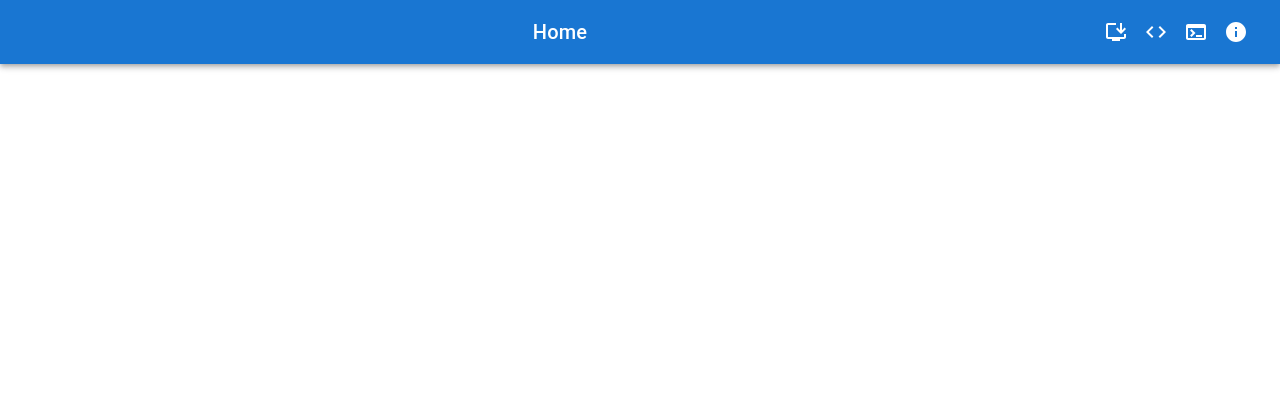
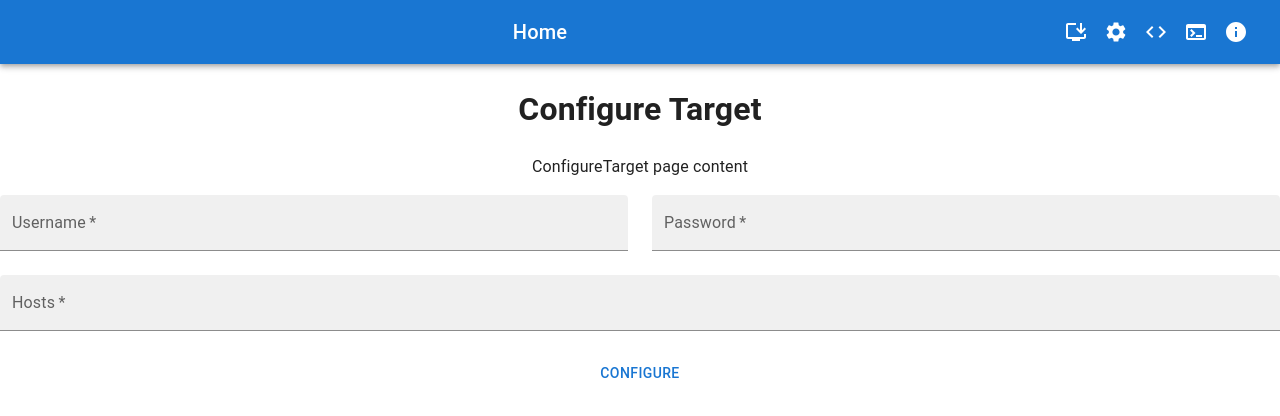
Before and after one commit to thesct22/toolbox_webapp, a React (Create React App) app in the folder react-frontend/: page /configure-target in a window 1280 px wide. Before the commit this address had no page. Shown: the top 416 px of the page. Built offline with nearby package versions, Linux system fonts and the light colour scheme.

Commit message:
added page to configure hosts to use ansible

```diff
--- a/react-frontend/src/Routes.js
+++ b/react-frontend/src/Routes.js
@@ -2,6 +2,7 @@ import React from 'react';
 import { Routes as DomRoutes, Route } from 'react-router-dom';
 
 import Home from './components/Home/Home';
+import ConfigureTarget from './components/ConfigureTarget/ConfigureTarget';
 import CodeEditor from './components/CodeEditor/CodeEditor';
 import Terminal from './components/Terminal/Terminal';
 import Instructions from './components/Instructions/Instructions';
@@ -12,6 +13,7 @@ function Routes() {
   return (
     <DomRoutes>
       <Route path="/" element={<Home />} />
+      <Route path="/configure-target" element={<ConfigureTarget />} />
       <Route path="/code-editor" element={<CodeEditor />} />
       <Route path="/terminal" element={<Terminal />} />
       <Route path="/instructions" element={<Instructions />} />
--- a/react-frontend/src/app/store.js
+++ b/react-frontend/src/app/store.js
@@ -33,6 +33,14 @@ export const store = configureStore({
         default:
           return state;
       }
-    }
+    },
+    hosts: (state = { hosts: "" }, action) => {
+      switch (action.type) {
+        case "hosts/setHosts":
+          return { hosts: action.payload };
+        default:
+          return state;
+      }
+    },
   },
 });
--- /dev/null
+++ b/react-frontend/src/components/ConfigureTarget/ConfigureTarget.js
@@ -0,0 +1,100 @@
+import React from 'react';
+import { useDispatch, useSelector } from "react-redux";
+import Grid from '@mui/material/Grid';
+import TextField from '@mui/material/TextField';
+import Button from '@mui/material/Button';
+
+export default function ConfigureTarget() {
+	const dispatch = useDispatch();
+
+	const [username, setUsername] = React.useState("");
+	const [password, setPassword] = React.useState("");
+	const [hosts, setHosts] = React.useState(useSelector((state) => state.hosts.hosts));
+	const usernameChanged = (event) => {
+			setUsername(event.target.value);
+	}
+	const passwordChanged = (event) => {
+			setPassword(event.target.value);
+	}
+
+	const hostsChanged = (event) => {
+			setHosts(event.target.value);
+			dispatch({ type: "hosts/setHosts", payload: event.target.value });
+	};
+
+	const handleClick = () => {
+		fetch(process.env.REACT_APP_API_URL + "/target/configure", {
+			method: "PUT",
+			headers: {
+				"Content-Type": "application/json",
+			},
+			body: JSON.stringify({
+				user: username,
+				password: password,
+				hosts: hosts,
+			}),
+		})
+			.then((response) => {
+				if (!response.ok) {
+					throw new Error(response.statusText);
+				}
+				return response.json();
+			})
+			.then((data) => {
+				console.log("Success:", data);
+			})
+			.catch((error) => {
+				console.log("Error:", error.message);
+			});
+	};
+	return (
+		<div>
+			<h1>Configure Target</h1>
+			<p>ConfigureTarget page content</p>
+			<Grid container spacing={3}>
+				<Grid item xs={12} md={6}>
+					<TextField
+						id="username"
+						required
+						label="Username"
+						variant="filled"
+						fullWidth
+						onChange={usernameChanged}
+						value={username}
+					/>
+				</Grid>
+				<Grid item xs={12} md={6}>
+						<TextField
+							id="password"
+							required
+							label="Password"
+							type="password"
+							variant="filled"
+							fullWidth
+							onChange={passwordChanged}
+							value={password}
+						/>
+				</Grid>
+				<Grid item xs={12}>
+					<TextField
+						id="hosts"
+						required
+						label="Hosts"
+						variant="filled"
+						fullWidth
+						placeholder="IP addresses or hostnames separated by commas"
+						onChange={hostsChanged}
+						value={useSelector((state) => state.hosts.hosts)}
+					/>
+				</Grid>
+				<Grid item xs={12}>
+					<Button
+							onClick={handleClick}
+					>
+							Configure
+					</Button>
+				</Grid>
+			</Grid>
+		</div>
+	);
+}
--- a/react-frontend/src/components/Home/Home.js
+++ b/react-frontend/src/components/Home/Home.js
@@ -1,5 +1,6 @@
 import React, { useEffect, useState } from "react";
 import { useDispatch, useSelector } from "react-redux";
+import Grid from '@mui/material/Grid';
 import TextField from '@mui/material/TextField';
 import Autocomplete from '@mui/material/Autocomplete';
 
@@ -10,7 +11,7 @@ export default function Home() {
   };
   const dispatch = useDispatch();
   const fetchTags = async () => {
-        const response = await fetch("http://localhost:8000/api/install/tags");
+      const response = await fetch(process.env.REACT_APP_API_URL + "/install/tags");
       const data = await response.json();
       dispatch({ type: "tags/setTags", payload: data });
   };
@@ -27,6 +28,17 @@ export default function Home() {
     <div>
       <h1>Home</h1>
       <p>Home page content</p>
+      <Grid container spacing={4} padding={4}>
+        <Grid item xs={12} md={6}>
+          <TextField id="username" required label="Username" variant="filled" fullWidth />
+        </Grid>
+        <Grid item xs={12} md={6}>
+          <TextField id="password" required label="Password" type="password" variant="filled" fullWidth/>
+        </Grid>
+        <Grid item xs={12}>
+          <TextField id="hosts" required label="Hosts" variant="filled" fullWidth placeholder="IP addresses or hostnames separated by commas"/>
+        </Grid>
+        <Grid item xs={12}>
           <Autocomplete
               multiple
               id="tags-outlined"
@@ -42,5 +54,8 @@ export default function Home() {
               )}
               onChange={(event, value) => {handleChange(value);}}
           />
+        </Grid>
+      </Grid>
     </div>
-    );}
+  );
+}
--- a/react-frontend/src/components/NavBar/NavBar.js
+++ b/react-frontend/src/components/NavBar/NavBar.js
@@ -8,6 +8,7 @@ import InstallDesktopIcon from '@mui/icons-material/InstallDesktop';
 import CodeIcon from '@mui/icons-material/Code';
 import TerminalIcon from '@mui/icons-material/Terminal';
 import InfoIcon from '@mui/icons-material/Info';
+import SettingsIcon from '@mui/icons-material/Settings';
 import Tooltip from '@mui/material/Tooltip';
 import { useNavigate } from "react-router-dom";
 import { useSelector } from "react-redux";
@@ -30,6 +31,11 @@ export default function NavBar() {
               <InstallDesktopIcon />
             </IconButton>
           </Tooltip>
+          <Tooltip title="Configure Target">
+            <IconButton color="inherit" onClick={() => navigate("/configure-target")}>
+              <SettingsIcon />
+            </IconButton>
+          </Tooltip>
           <Tooltip title="Code Editor">
             <IconButton color="inherit" onClick={() => navigate("/code-editor")}>
               <CodeIcon />
```
Also changed, not shown: 1 other file (tests, documents, lock files or other folders). Lines whose indentation alone changed are shown as unchanged.
